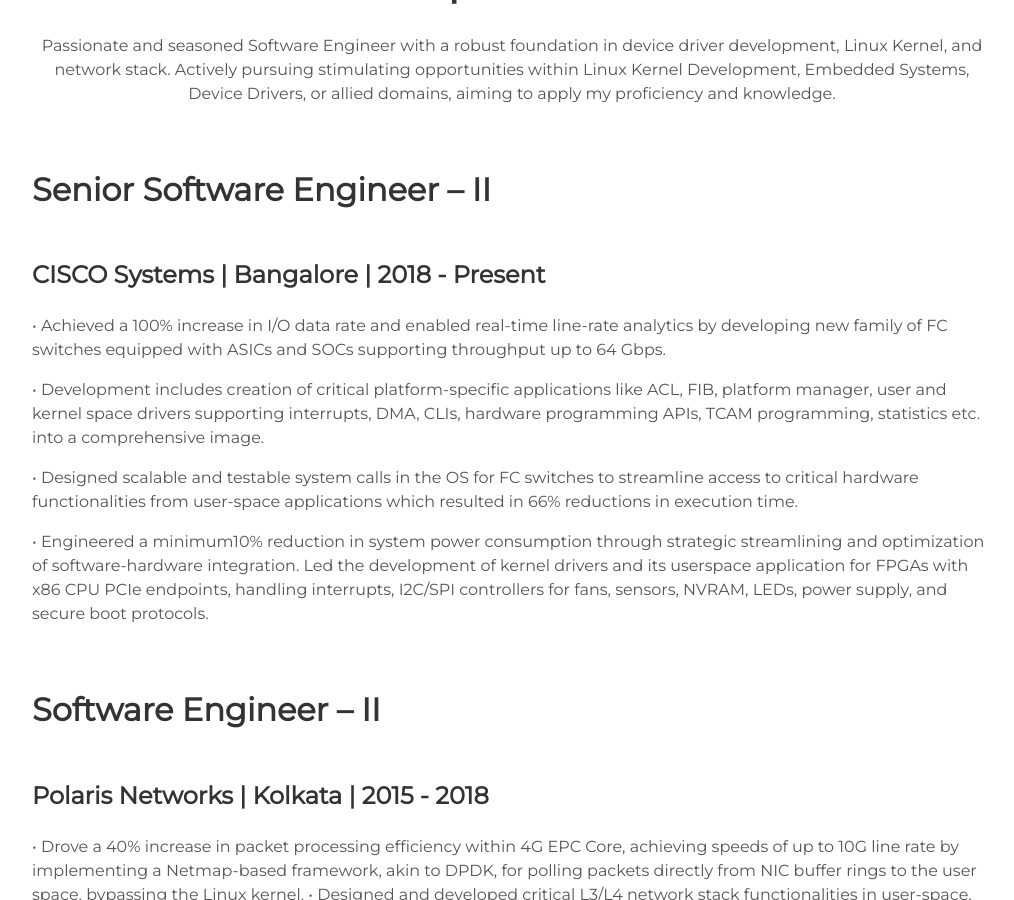
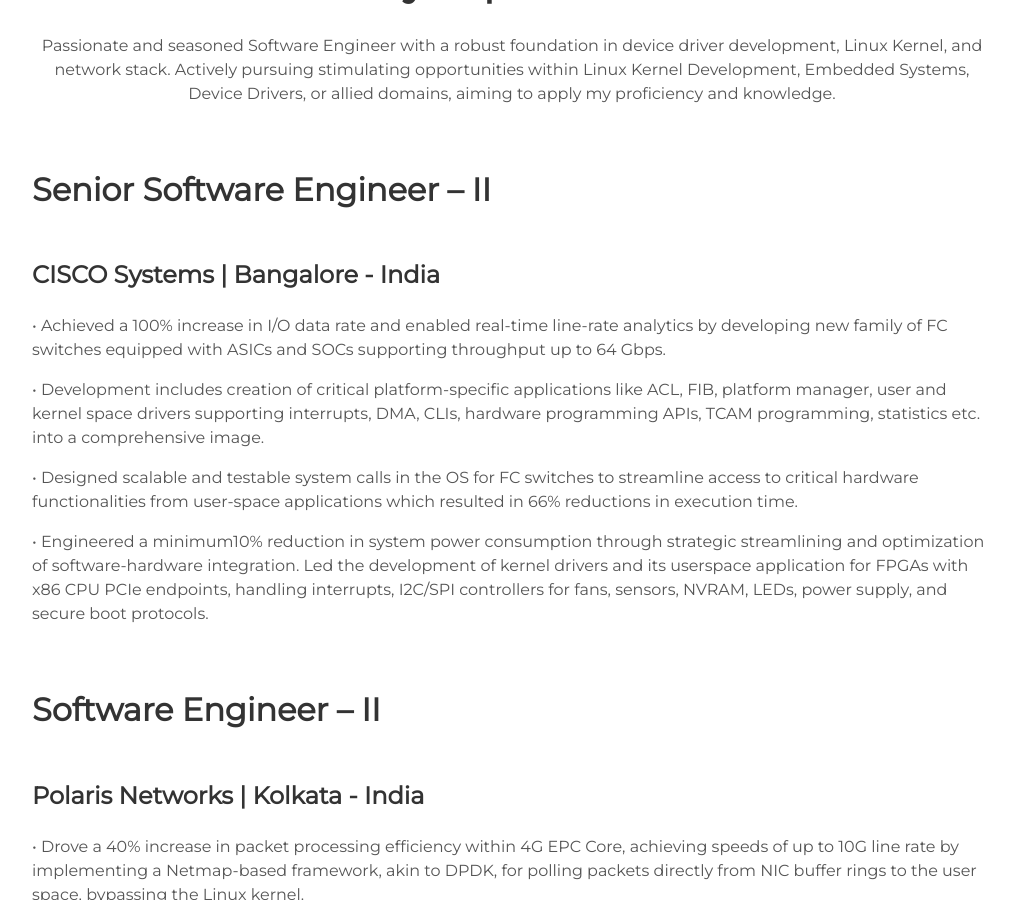
Before and after one commit to anindyasen/anindyasen.github.io, a Jekyll site: the page built from index.html, in a window 1280 px wide and 900 px high, scrolled down 1023 px. Shown: the whole window, without its empty margins (128-1142 px from the left). Built offline with Jekyll 4.4.1, drawn with Linux system fonts in a browser that asks for light colours; some of the changed text lies outside the part shown.

Commit message:
Update about.html

```diff
--- a/_includes/about.html
+++ b/_includes/about.html
@@ -1,10 +1,10 @@
  <div class="user-details">
-  <h1> Experience </h1>
+  <h1> My Experience </h1>
   <p> {{site.user_description}} </p>
 </div>
   <div>
     <h2>Senior Software Engineer – II</h2>
-    <h3><b>CISCO Systems</b> | Bangalore | 2018 - Present</h3>
+    <h3><b>CISCO Systems</b> | Bangalore - India</h3>
   <p>
   •	Achieved a 100% increase in I/O data rate and enabled real-time  line-rate analytics by developing new family of FC switches equipped with ASICs and SOCs supporting throughput up to 64 Gbps.
   </p>
@@ -20,15 +20,17 @@
 </div>
 <div>
     <h2>Software Engineer – II</h2>
-    <h3><b>Polaris Networks</b> | Kolkata | 2015 - 2018</h3>
+    <h3><b>Polaris Networks</b> | Kolkata - India</h3>
     <p>
       •	Drove a 40% increase in packet processing efficiency within 4G EPC Core, achieving speeds of up to 10G line rate by implementing a Netmap-based framework, akin to DPDK, for polling packets directly from NIC buffer rings to the user space, bypassing the Linux kernel.
+    </p>
+    <p>
       •	Designed and developed critical L3/L4 network stack functionalities in user-space, including connection tracking, NAT, and packet fragmentation and reassembly, that significantly surpassing the kernel performance.
     </p>
 </div>
 <div>
     <h2>Software Developer Intern</h2>
-    <h3><b>NeoGen Labs </b> | Bangalore | 2014</h3>
+    <h3><b>NeoGen Labs </b> | Bangalore - India</h3>
     <p>
       Created mobile application for android and windows platform to get information about various tests, request reports/kits or order a test take appointment.[URL]
     </p>
```
Lines whose indentation alone changed are shown as unchanged.
